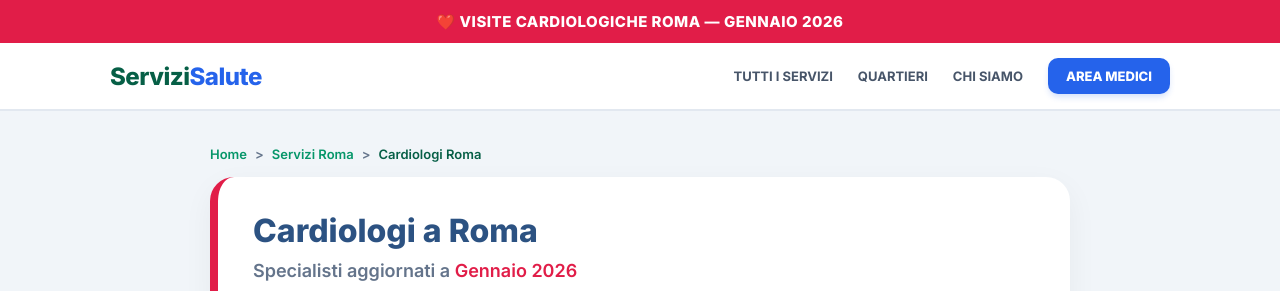
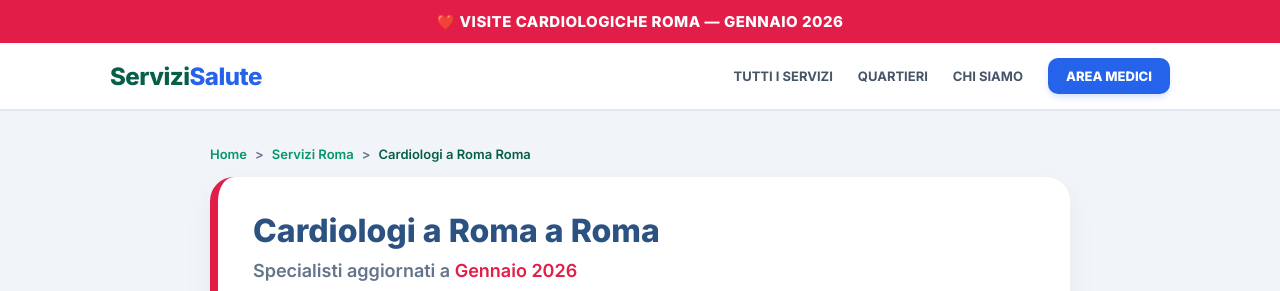
Before and after one commit to pisanabravetta-pixel/romasanita-2026, a Next.js app: page /cardiologi-roma in a window 1280 px wide. Shown: the top 291 px of the page. Built offline with nearby package versions, Linux system fonts and the light colour scheme; no server answers; the database is empty.

Commit message:
Update cardiologi-roma.js

```diff
--- a/pages/cardiologi-roma.js
+++ b/pages/cardiologi-roma.js
@@ -12,12 +12,13 @@ export default function CardiologiRoma() {
 
   useEffect(() => {
     async function fetchDocs() {
-      // Forziamo la ricerca sulla parola chiave 'cardio' per essere sicuri che escano
+      // Query diretta sui valori che hai indicato nel database
       const { data } = await supabase
         .from('annunci')
         .select('*')
         .eq('approvato', true)
-        .ilike('specialistica', '%cardio%')
+        .ilike('categoria', '%visite-specialistiche%')
+        .ilike('specialistica', '%cardiologo%')
         .order('is_top', { ascending: false });
 
       if (data) setMedici(data);
@@ -28,7 +29,7 @@ export default function CardiologiRoma() {
 
   return (
     <HubLayout
-      titolo="Cardiologi"
+      titolo="Cardiologi a Roma"
       categoria="cardiologi"
       colore="#e11d48"
       badgeSpec="❤️ CARDIOLOGIA"
```
